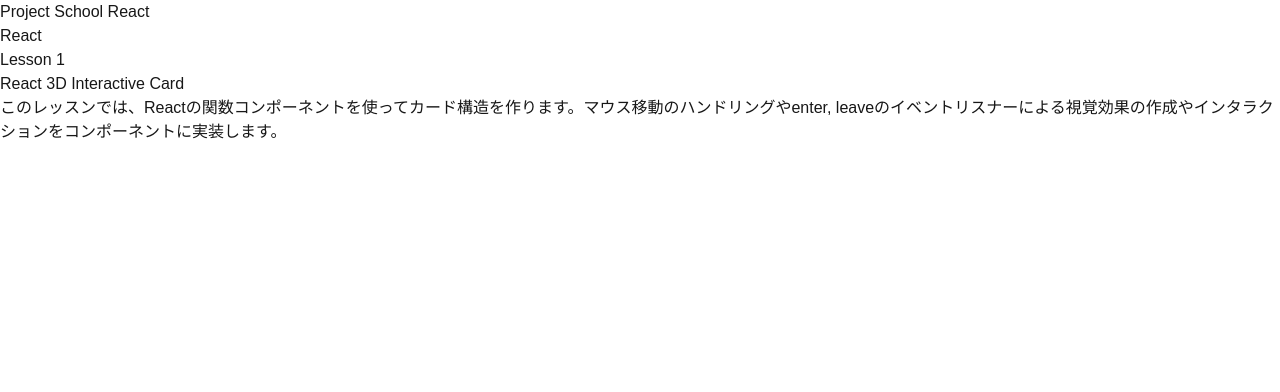
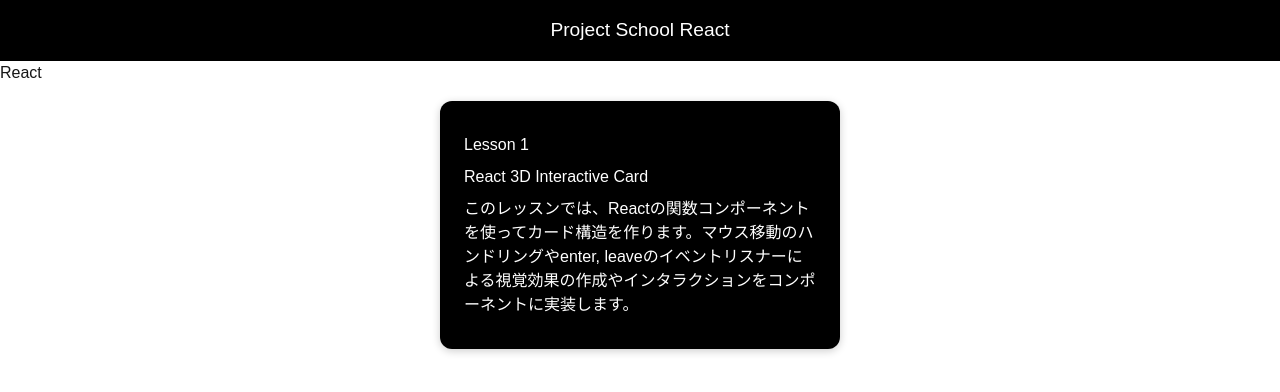
Before and after one commit to kmishima16/next-blog-portfolio, a Next.js app: page / in a window 1280 px wide. Shown: the top 392 px of the page. Built offline with nearby package versions, Linux system fonts and the light colour scheme.

Commit message:
簡単なページを用意

```diff
--- /dev/null
+++ b/app/_components/Card.module.css
@@ -0,0 +1,13 @@
+.card {
+	background: #000;
+	color: #fff;
+	padding: 24px;
+	border-radius: 12px;
+	box-shadow: 0 2px 8px rgba(0,0,0,0.2);
+	margin: 16px auto;
+	max-width: 400px;
+}
+.card p {
+	color: #fff;
+	margin: 8px 0;
+}
--- /dev/null
+++ b/app/_components/Card.tsx
@@ -0,0 +1,11 @@
+import style from './Card.module.css';
+
+export const Card = () => {
+  return (
+    <div className={style.card}>
+        <p>Lesson 1</p>
+        <p>React 3D Interactive Card</p>
+        <p>このレッスンでは、Reactの関数コンポーネントを使ってカード構造を作ります。マウス移動のハンドリングやenter, leaveのイベントリスナーによる視覚効果の作成やインタラクションをコンポーネントに実装します。</p>
+    </div>
+  );
+}
--- /dev/null
+++ b/app/_components/Header.module.css
@@ -0,0 +1,12 @@
+.header {
+	background: #000;
+	color: #fff;
+	padding: 16px;
+	text-align: center;
+}
+
+.a {
+	color: #fff;
+	text-decoration: none;
+	font-size: 1.2rem;
+}
--- /dev/null
+++ b/app/_components/Header.tsx
@@ -0,0 +1,11 @@
+import style from './Header.module.css';
+
+export const Header = () => {
+  return (
+    <header className={style.header}>
+      <a href="https://projectschool.dev/exercises/reactlessons" className={style.a}>
+        Project School React
+      </a>
+    </header>
+  );
+}
--- a/app/page.tsx
+++ b/app/page.tsx
@@ -1,17 +1,14 @@
+import { Card } from "./_components/Card";
+import { Header } from "./_components/Header"
+
 export default function Home() {
   return (
     <div>
-      <header>
-        <a href="https://projectschool.dev/exercises/reactlessons">Project School React</a>
-      </header>
+      <Header />
       <section>
         <header>React</header>
         <div>
-          <div>
-            <p>Lesson 1</p>
-            <p>React 3D Interactive Card</p>
-            <p>このレッスンでは、Reactの関数コンポーネントを使ってカード構造を作ります。マウス移動のハンドリングやenter, leaveのイベントリスナーによる視覚効果の作成やインタラクションをコンポーネントに実装します。</p>
-          </div>
+          <Card />
         </div>
       </section>
     </div>
```
